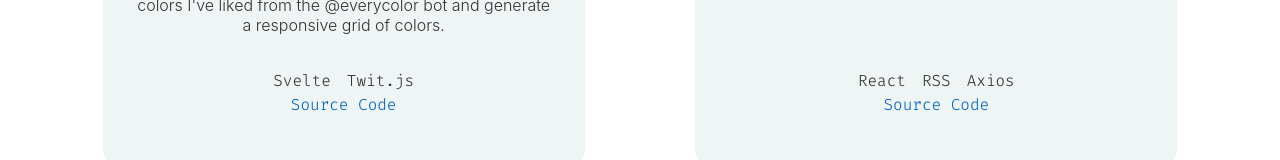
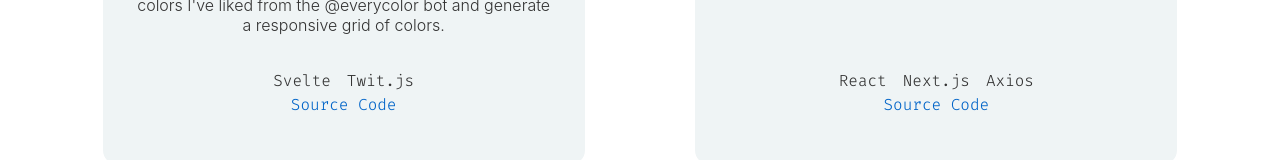
Before and after one commit to dschapman/danielchapman-dev, a Svelte app: page / in a window 1280 px wide. Shown: the part 1000-1160 px from the top of the page. Built offline with nearby package versions, Linux system fonts and the light colour scheme.

Commit message:
Add next as a technology

```diff
--- a/src/App.svelte
+++ b/src/App.svelte
@@ -73,7 +73,7 @@
       link={'https://colors.danielchapman.dev/'}
       code={'https://github.com/dschapman/MyFavoriteColors'} />
     <Project
-      technologies={['React', 'RSS', 'Axios']}
+      technologies={['React', 'Next.js', 'Axios']}
       title={'Podcast Fetcher'}
       image={'podcastfetcher-danielchapman-dev.png'}
       description={'Download all the mp3 files listed in a Podcast RSS feed.'}
```
